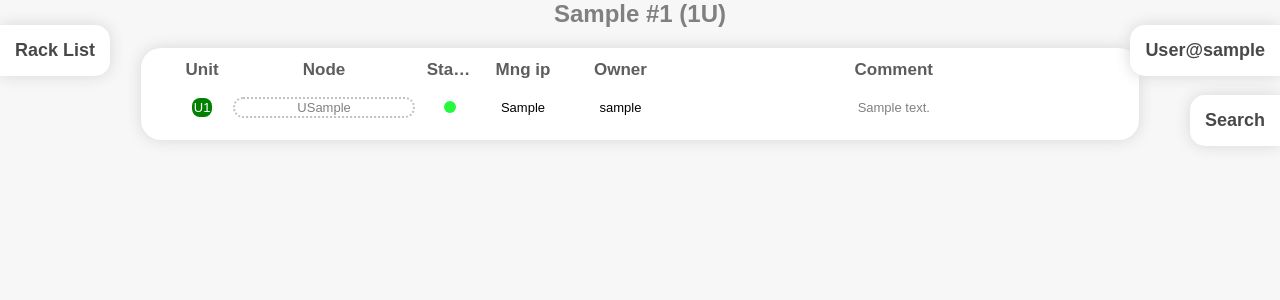
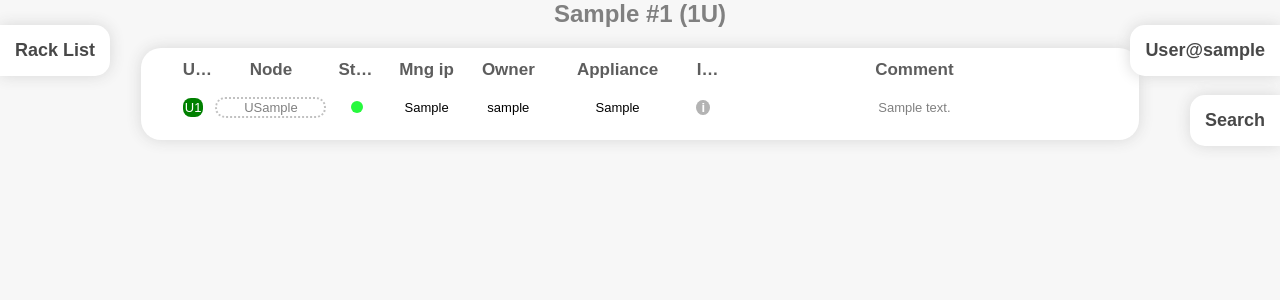
Before and after one commit to AGalchenkov/nodes_app, a Django app: page /rack/1 in a window 1280 px wide. Shown: the top 300 px of the page. Run offline with Django 3.2, Linux system fonts and the light colour scheme; a user stored in the database is signed in; tables that the repository leaves empty hold one stand-in row (values such as "Sample post").

Commit message:
Add Appliances model

```diff
--- a/advertisements/urls.py
+++ b/advertisements/urls.py
@@ -10,4 +10,5 @@ urlpatterns = [
     path('create_adv/', views.create_adv, name='create_adv'),
     path('adv_detail/<int:adv_id>', views.adv_detail, name='adv_detail'),
     path('adv_edit/<int:adv_id>', views.adv_edit, name='adv_edit'),
+    path('adv_del/<int:adv_id>', views.adv_del, name='adv_del'),
 ]
--- a/advertisements/views.py
+++ b/advertisements/views.py
@@ -86,3 +86,9 @@ def adv_edit(request, adv_id):
         'adv': adv,
     }
     return render(request, 'adv_edit/index.html', context)
+
+@login_required
+def adv_del(request, adv_id):
+    adv = Advertisments.objects.get(id=adv_id)
+    adv.delete()
+    return HttpResponseRedirect(reverse('adv:advs'))
--- a/nodes/admin.py
+++ b/nodes/admin.py
@@ -1,6 +1,6 @@
 from django.contrib import admin
 
-from .models import Models, Customers, Locations, Racks, Units, Comments, PowerSupply, Vendors, VendorModels, Consoles
+from .models import Models, Customers, Locations, Racks, Units, Comments, PowerSupply, Vendors, VendorModels, Consoles, Appliances
 
 admin.site.register(Models)
 admin.site.register(Customers)
@@ -12,3 +12,4 @@ admin.site.register(PowerSupply)
 admin.site.register(Vendors)
 admin.site.register(VendorModels)
 admin.site.register(Consoles)
+admin.site.register(Appliances)
--- a/nodes/models.py
+++ b/nodes/models.py
@@ -88,6 +88,21 @@ class Comments(models.Model):
             self.pub_date = now().replace(microsecond=0)
         return super(Comments, self).save(*args, **kwargs)
 
+class Appliances(models.Model):
+    appliance = models.CharField(unique=True, max_length=30)
+    ram = models.IntegerField(null=True, blank=True,
+        validators=[
+            MinValueValidator(1, message='negative unit number'),
+            MaxValueValidator(4096, message='to much unit number'),
+        ]
+    )
+    ipmi = models.BooleanField(default=True)
+
+
+    def __str__(self):
+        return self.appliance
+
+
 class Units(models.Model):
     in_use = models.BooleanField(default=False)
     used_by_unit = models.CharField(blank=True, default='', max_length=3)
@@ -105,6 +120,7 @@ class Units(models.Model):
     vendor_model = models.ForeignKey(VendorModels,null=True, blank=True, on_delete=models.RESTRICT)
     console = models.ForeignKey(Consoles,null=True, blank=True, on_delete=models.RESTRICT)
     mng_ip = models.GenericIPAddressField(blank=True, null=True)
+    appliance = models.ForeignKey(Appliances, null=True, blank=True, default=None,  on_delete=models.RESTRICT)
     is_avaliable = models.BooleanField(default=False)
     sn = models.CharField(blank=True, max_length=30)
     hostname = models.CharField(blank=True, max_length=15)
--- a/nodes/static/nodes/style.css
+++ b/nodes/static/nodes/style.css
@@ -74,27 +74,35 @@ thead tr:first-child td{
 thead tr:first-child td:first-child {
 			border-bottom-left-radius: 15px;
 			border-top-left-radius: 15px;
-			width:5%;
+			width:3%;
 }
 
 thead tr:first-child td:nth-child(2) {
-            width: 20%
+            width: 12%
 }
 
 thead tr:first-child td:nth-child(3) {
-            width: 6%
+            width: 5%
 }
 
 thead tr:first-child td:nth-child(4) {
-            width: 7%
+            width: 8%
 }
 
 thead tr:first-child td:nth-child(5) {
-            width: 12%
+            width: 8%
+}
+
+thead tr:first-child td:nth-child(6) {
+            width: 15%
+}
+
+thead tr:first-child td:nth-child(7) {
+            width: 2%
 }
 
 thead tr:first-child td:last-child {
-            width: 50%
+            width: 47%
 }
 
 thead tr:first-child td:last-child {
@@ -538,10 +546,10 @@ input[type=submit]:hover {
 
 .text_scroll {
     overflow-y: auto;
-    margin-left: 20px;
-    margin-top: 20px;
-    margin-bottom: 20px;
-    margin-right: 5px;
+ //   margin-left: 20px;
+ //   margin-top: 20px;
+ //   margin-bottom: 20px;
+ //   margin-right: 5px;
     padding-right: 15px;
 }
 
@@ -577,8 +585,8 @@ ul#id_tags > li {
     font-weight: bold;
     position: fixed;
     top: 100px;
-    left: 90px;
-    width: 40px;
+    left: 83px;
+    width: 47px;
 }
 
 .adv_edit:hover {
@@ -595,12 +603,12 @@ ul#id_tags > li {
     font-weight: bold;
     position: fixed;
     top: 175px;
-    left: 90px;
-    width: 40px;
+    left: 83px;
+    width: 47px;
 }
 
 .adv_del:hover {
-    background-color: #ff4a4a;
+    background-color: #ec1212;
 }
 
 br ~ input#id_image {
@@ -615,3 +623,31 @@ br ~ input#id_image {
 .txt_cntr {
     text-align: center;
 }
+
+.add_html_tag {
+    background-color: #8c8c8c;
+    padding: 3px;
+    color: white;
+    border-radius: 5px;
+    font-weight: bold;
+}
+
+.add_html_tag:hover {
+    cursor: pointer;
+    background-color: gray;
+}
+
+.inf_btn {
+    color: white;
+    background-color: #b3b3b3;
+    border-radius: 50%;
+    font-weight: bold;
+    padding-left: 5px;
+    padding-right: 5px;
+}
+
+.inf_btn:hover {
+    cursor: pointer;
+    background-color: rgb(34, 82, 155);
+    font-weight: bold;
+}
--- a/nodes/templates/rack/index.html
+++ b/nodes/templates/rack/index.html
@@ -17,6 +17,8 @@
                 <td>Status</td>
                 <td>Mng ip</td>
 			    <td>Owner</td>
+                <td>Appliance</td>
+                <td>Inf</td>
                 <td>Comment</td>
 		    </tr>
 	    </thead>
@@ -69,6 +71,17 @@
                     {% else %}
                         <td>{{item.owner}}</td>
                     {% endif %}
+                    {% if item.appliance == None %}
+                        <td></td>
+                    {% else %}
+                        <td>{{item.appliance}}</td>
+                    {% endif %}
+
+                    {% if item.model %}
+                        <td id="{{item.unit_num}}"><span class="inf_btn">i</span></td>
+                    {% else %}
+                        <td></td>
+                    {% endif %}
                     {% if item.comment == None %}
                         <td class="comment"></td>
                     {% else %}
```
Also changed, not shown: advertisements/templates/adv_detail/index.html (+11 -1 lines), advertisements/templates/adv_edit/index.html (+22 -3 lines), advertisements/templates/create_adv/index.html (+21 -1 lines), media/adv_app###test1.jpg (added), media/adv_app###test2.jpg (added).
